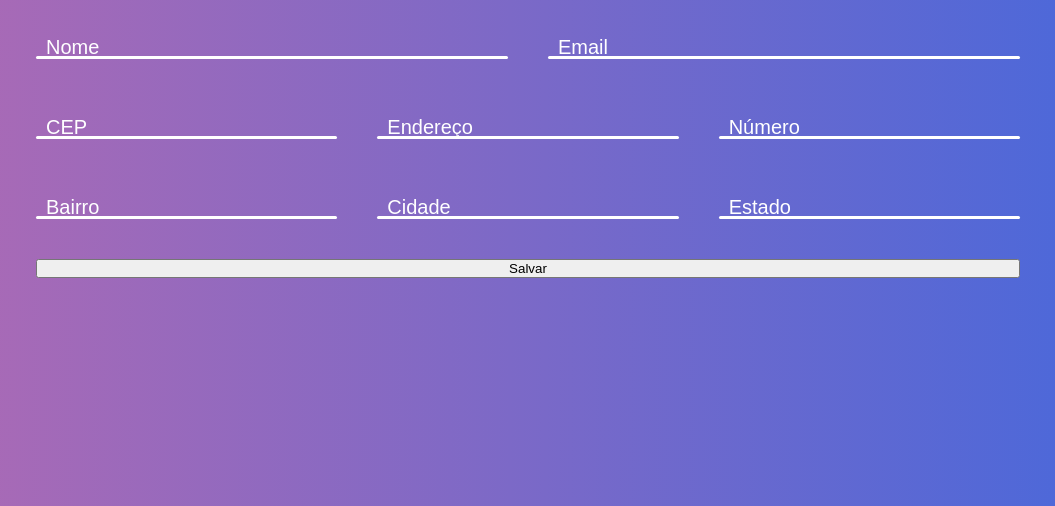
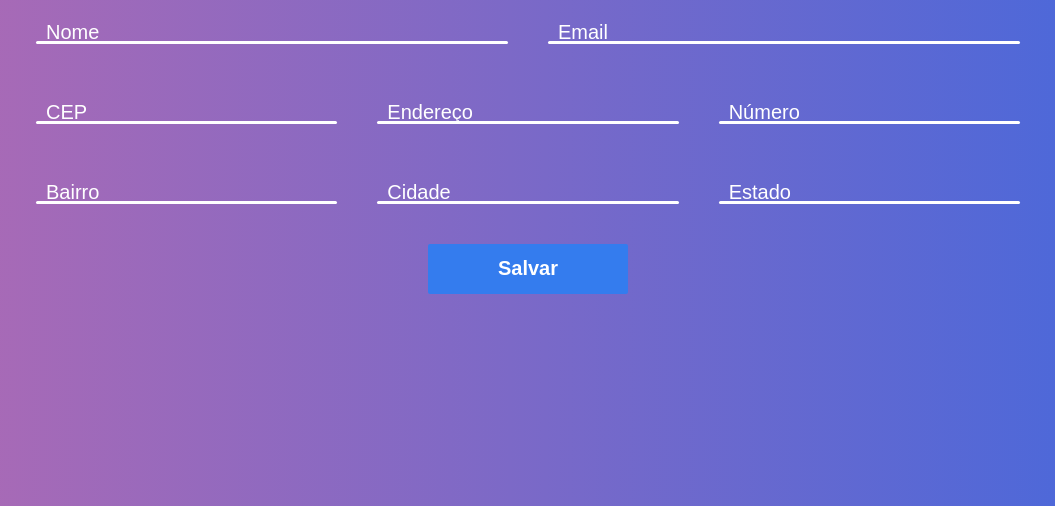
Before and after one commit to darbismedina/PortafolioCss, a plain HTML site: page Html/Apis.html in a window 1280 px wide. Shown: the part 294-800 px from the top of the page, without its empty margins (112-1167 px from the left). Drawn offline with Linux system fonts and the light colour scheme.

Commit message:
estilizaçao do buttom da Apis

```diff
--- a/css/Apis.css
+++ b/css/Apis.css
@@ -90,3 +90,17 @@ body {
     top: -40px;
     left: 0;
 }
+
+.container button {
+    justify-self: center;
+    width: 200px;
+    height: 50px;
+    border:none;
+    outline: none;
+    cursor: pointer;
+    background-color: #347cee;
+    color: #fff;
+    font-size: 20px;
+    font-weight: bold;
+    border-radius: 2px;
+}
```
